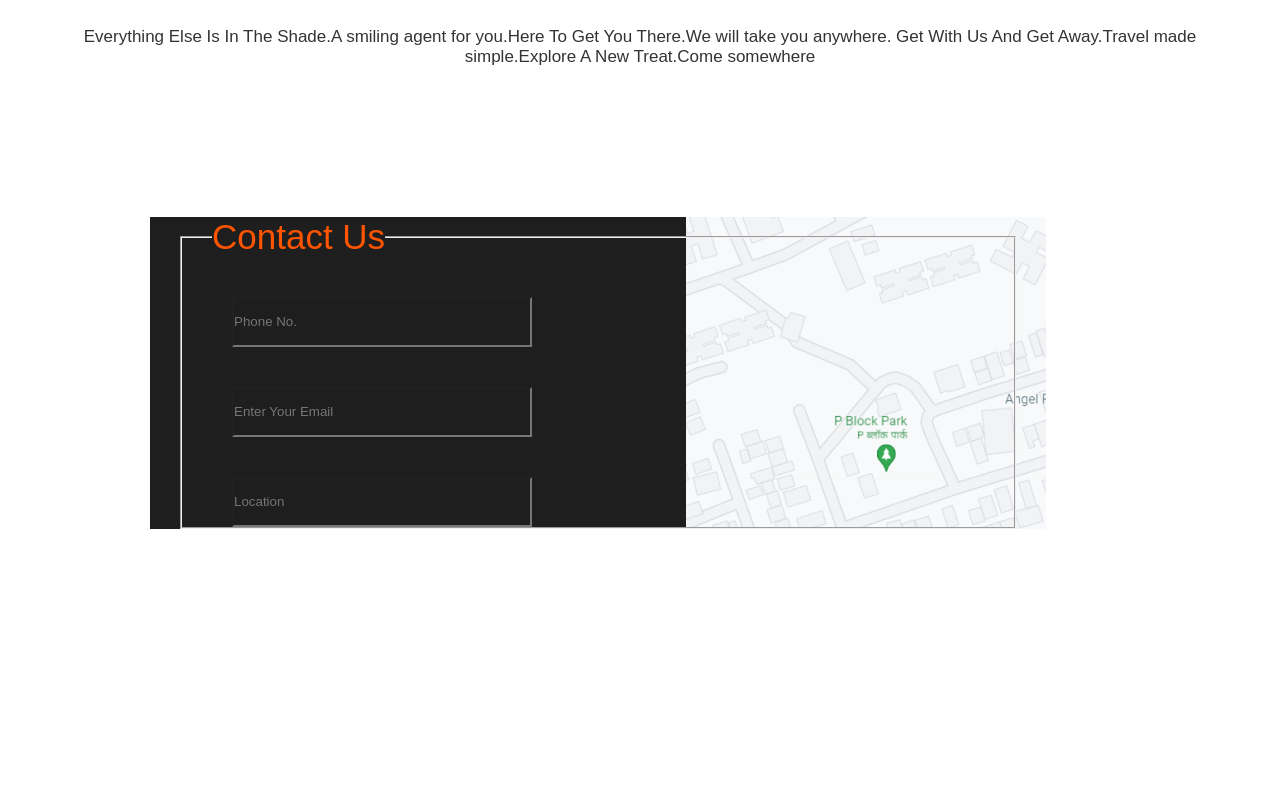
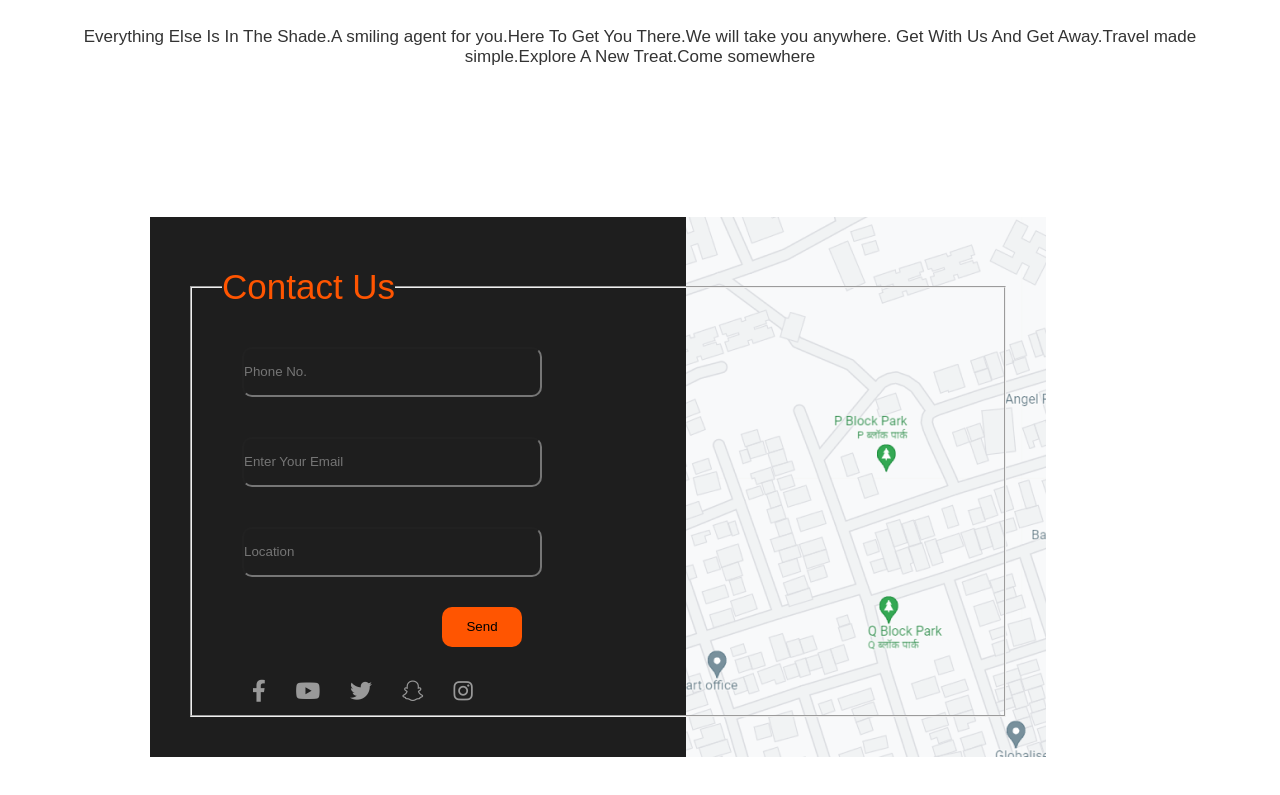
Before and after one commit to YawBoah/Travellers-Joint, a plain HTML site: page index.html in a window 1280 px wide. Shown: the part 2854-3649 px from the top of the page. Before the commit the page ends 3533 px from the top, so only its background shows below. Drawn offline with Linux system fonts and the light colour scheme.

```diff
--- a/index.html
+++ b/index.html
@@ -169,15 +169,20 @@ href="https://cdnjs.cloudflare.com/ajax/libs/font-awesome/6.4.0/css/all.min.css"
             <input type="text" placeholder="Phone No.">
             <input type="email" placeholder="Enter Your Email">
             <input type="text" placeholder="Location">
+            <button>Send</button>
             </div>
-        <!-- <a href="https://facebook.com"><i class="fa-brands fa-facebook-f"></i></a>
-        <a href="https://youtube.com"><i class="fa-brands fa-youtube"></i></a>
-        <a href="https://twitter.com"><i class="fa-brands fa-twitter"></i></a>
-        <a href="https://snapchat.com"><i class="fa-brands fa-snapchat"></i></a>
-        <a href="https://instagram.com"><i class="fa-brands fa-instagram"></i></a>
-        <hr>
-        <p>Copyright 2023- YOB</p> -->
+
+            <div class="footer-left">
+                <a href="https://facebook.com"><i class="fa-brands fa-facebook-f"></i></a>
+                <a href="https://youtube.com"><i class="fa-brands fa-youtube"></i></a>
+                <a href="https://twitter.com"><i class="fa-brands fa-twitter"></i></a>
+                <a href="https://snapchat.com"><i class="fa-brands fa-snapchat"></i></a>
+                <a href="https://instagram.com"><i class="fa-brands fa-instagram"></i></a>
+            </div>
+
        </fieldset>
+
+
      </div>
 
 </div>
--- a/style.css
+++ b/style.css
@@ -251,21 +251,28 @@ nav{
 .footer{
     background-image: url(footer.png);
     width: 70%;
-    height: 70%;
     margin: 150px;
     /* text-align: center;     */
+    display: flex;
+    flex-direction: column;
+    justify-content: space-between;
 }
  fieldset{
     font-size: 35px;
-    margin: 30px 30px 30px;
+    margin: 50px 40px 40px;
     color: #FF5501;
+    /* background-color: red; */
+    height: 450px;
+    display: flex;
+    flex-direction: column;
+    justify-content: space-between;
  }
 
  legend{
-    /* color: #fff; */
     margin-left: 30px;
  }
 .footer-right{
+    width: 60%;
     display: flex;
     flex-direction: column;
     color: #ddd;
@@ -277,9 +284,28 @@ nav{
     background: transparent;
     margin-top: 40px;
     margin-left: 50px;
+    border-radius: 10px;
+
 }
 
-.footer a{
+.footer-right button{
+    width: 80px;
+    height: 40px;
+    margin-top: 30px;
+    margin-left: 250px;
+    background-color: #FF5501;
+    border: none;
+    border-radius: 10px;
+}
+
+.footer-left{
+    margin-left: 50px;
+    margin-top: 20px;
+    width: 40%;
+    float: left;
+}
+
+.footer-left a{
     text-decoration: none;
     color: #999;
     font-size: 22px;
```
Also changed, not shown: footer-1.png (added).
